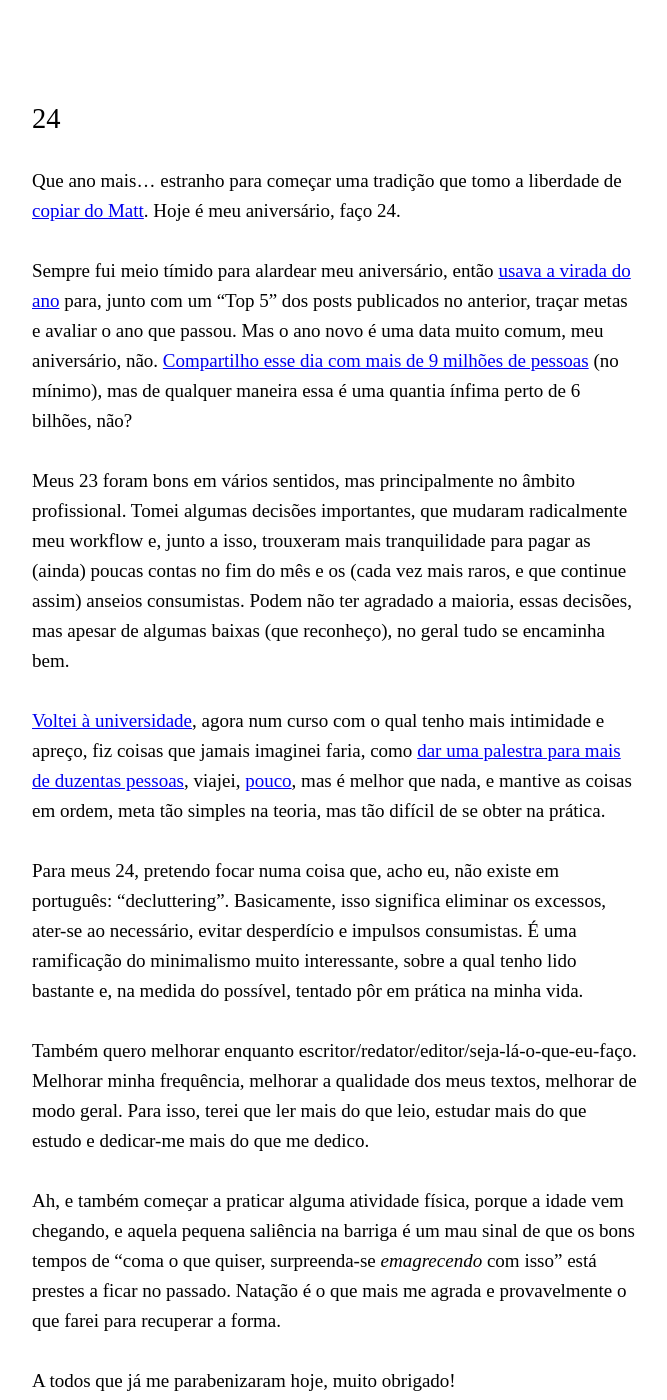
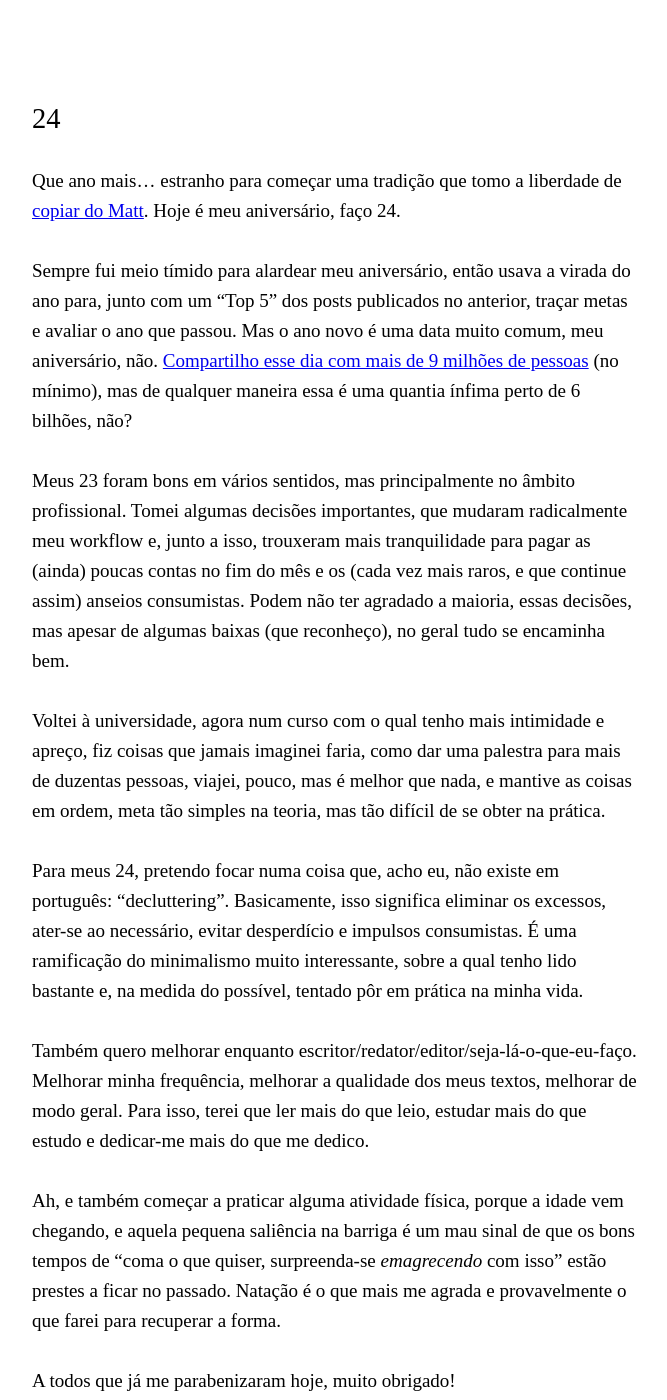
Before and after one commit to rghedin/rghedin.github.io, a Jekyll site: the page built from _posts/2010-11-08-24.md, in a window 1280 px wide and 1400 px high, scrolled down 262 px. Shown: the whole window, without its empty margins (304-971 px from the left). Built offline with Jekyll 4.4.1, drawn with Linux system fonts in a browser that asks for light colours.

```diff
--- a/_posts/2010-11-08-24.md
+++ b/_posts/2010-11-08-24.md
@@ -6,16 +6,16 @@ categories: texto
 ---
 Que ano mais… estranho para começar uma tradição que tomo a liberdade de [copiar do Matt](http://ma.tt/2010/01/twenty-six/). Hoje é meu aniversário, faço 24.
 
-Sempre fui meio tímido para alardear meu aniversário, então [usava a virada do ano]({{ site.baseurl }}/os-cinco-mais-de-2009) para, junto com um "Top 5" dos posts publicados no anterior, traçar metas e avaliar o ano que passou. Mas o ano novo é uma data muito comum, meu aniversário, não. [Compartilho esse dia com mais de 9 milhões de pessoas](http://cargocollective.com/learnsomethingeveryday/741379/October-29) (no mínimo), mas de qualquer maneira essa é uma quantia ínfima perto de 6 bilhões, não?
+Sempre fui meio tímido para alardear meu aniversário, então usava a virada do ano para, junto com um "Top 5" dos posts publicados no anterior, traçar metas e avaliar o ano que passou. Mas o ano novo é uma data muito comum, meu aniversário, não. [Compartilho esse dia com mais de 9 milhões de pessoas](http://cargocollective.com/learnsomethingeveryday/741379/October-29) (no mínimo), mas de qualquer maneira essa é uma quantia ínfima perto de 6 bilhões, não?
 
 Meus 23 foram bons em vários sentidos, mas principalmente no âmbito profissional. Tomei algumas decisões importantes, que mudaram radicalmente meu workflow e, junto a isso, trouxeram mais tranquilidade para pagar as (ainda) poucas contas no fim do mês e os (cada vez mais raros, e que continue assim) anseios consumistas. Podem não ter agradado a maioria, essas decisões, mas apesar de algumas baixas (que reconheço), no geral tudo se encaminha bem.
 
-[Voltei à universidade]({{ site.baseurl }}/um-novo-comeco), agora num curso com o qual tenho mais intimidade e apreço, fiz coisas que jamais imaginei faria, como [dar uma palestra para mais de duzentas pessoas]({{ site.baseurl }}/resumao-da-jornada-de-novas-tecnologias), viajei, [pouco]({{ site.baseurl }}/visita-tecnica-a-celepar), mas é melhor que nada, e mantive as coisas em ordem, meta tão simples na teoria, mas tão difícil de se obter na prática.
+Voltei à universidade, agora num curso com o qual tenho mais intimidade e apreço, fiz coisas que jamais imaginei faria, como dar uma palestra para mais de duzentas pessoas, viajei, pouco, mas é melhor que nada, e mantive as coisas em ordem, meta tão simples na teoria, mas tão difícil de se obter na prática.
 
 Para meus 24, pretendo focar numa coisa que, acho eu, não existe em português: "decluttering". Basicamente, isso significa eliminar os excessos, ater-se ao necessário, evitar desperdício e impulsos consumistas. É uma ramificação do minimalismo muito interessante, sobre a qual tenho lido bastante e, na medida do possível, tentado pôr em prática na minha vida.
 
 Também quero melhorar enquanto escritor/redator/editor/seja-lá-o-que-eu-faço. Melhorar minha frequência, melhorar a qualidade dos meus textos, melhorar de modo geral. Para isso, terei que ler mais do que leio, estudar mais do que estudo e dedicar-me mais do que me dedico.
 
-Ah, e também começar a praticar alguma atividade física, porque a idade vem chegando, e aquela pequena saliência na barriga é um mau sinal de que os bons tempos de "coma o que quiser, surpreenda-se _emagrecendo_ com isso" está prestes a ficar no passado. Natação é o que mais me agrada e provavelmente o que farei para recuperar a forma.
+Ah, e também começar a praticar alguma atividade física, porque a idade vem chegando, e aquela pequena saliência na barriga é um mau sinal de que os bons tempos de "coma o que quiser, surpreenda-se _emagrecendo_ com isso" estão prestes a ficar no passado. Natação é o que mais me agrada e provavelmente o que farei para recuperar a forma.
 
 A todos que já me parabenizaram hoje, muito obrigado!
```
Also changed, not shown: _posts/2011-11-08-25.md (+3 -3 lines), _posts/2012-11-08-26.md (+1 -1 lines), _posts/2013-11-08-27.md (+3 -3 lines), _posts/2014-11-08-28.md (+1 -1 lines), _posts/2018-11-08-32.md (added, +25 -0 lines), 6 other files.
